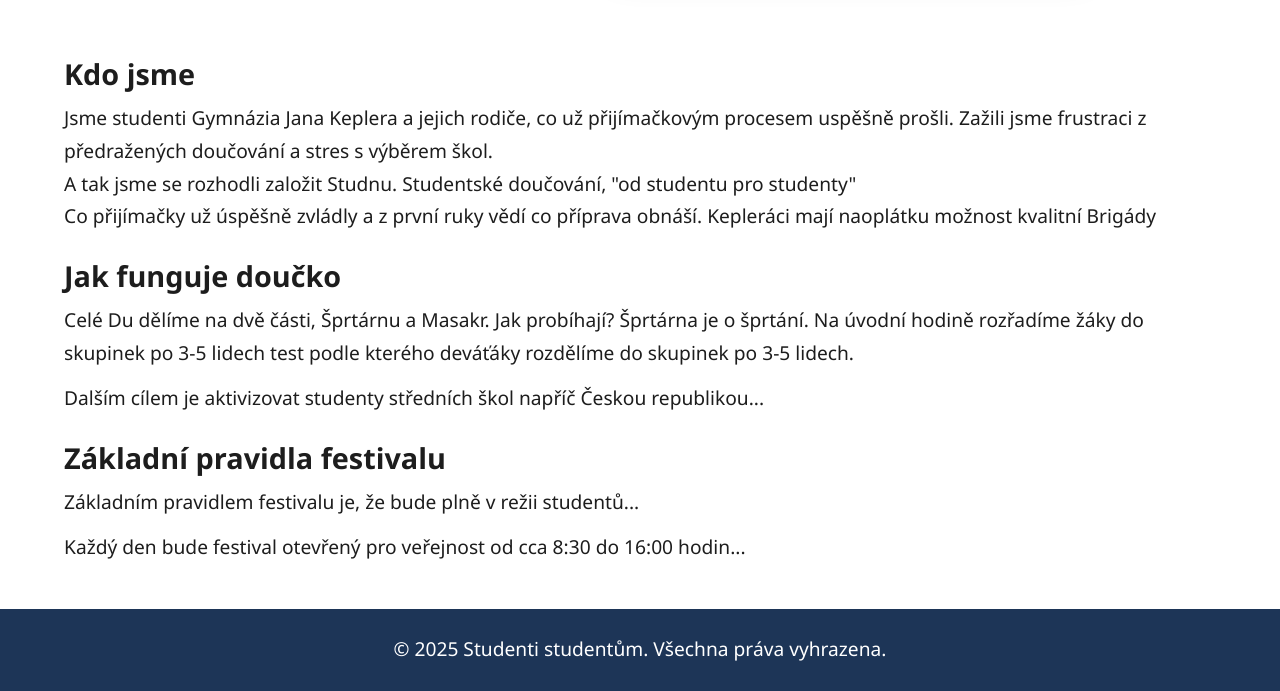
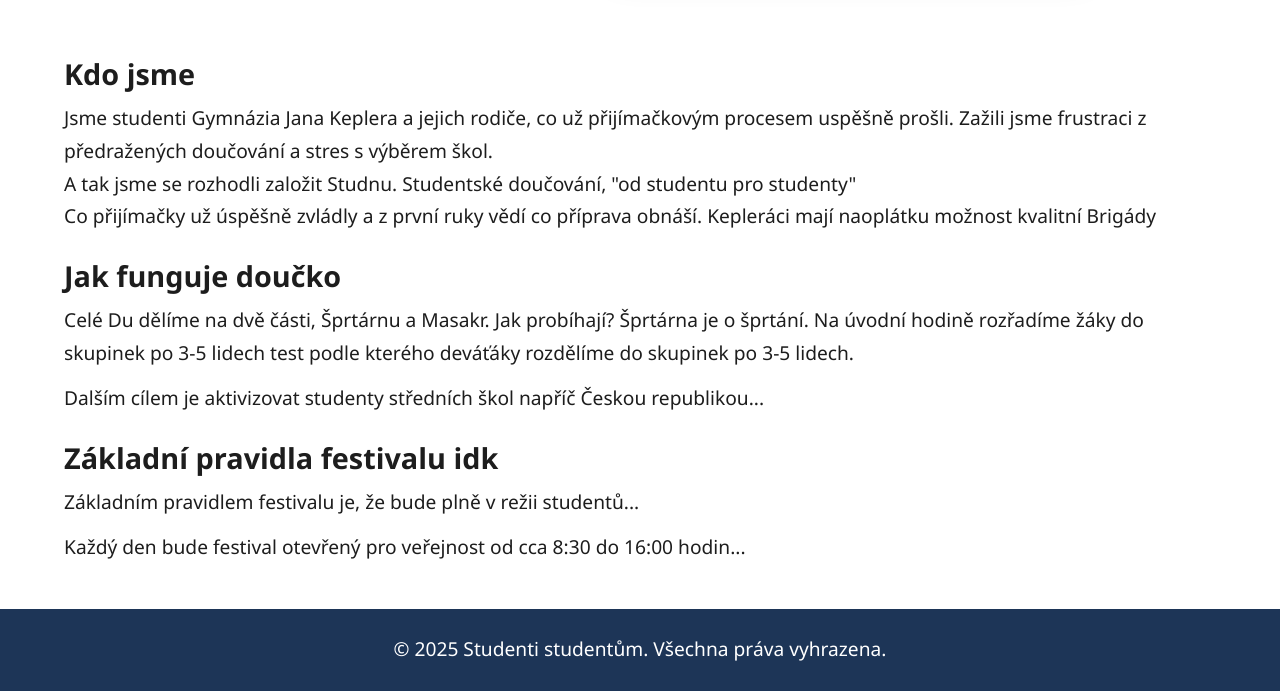
Before and after one commit to tomashanzal/website-DU, a Flask app: page / in a window 1280 px wide. Shown: the part 514-1205 px from the top of the page. Run offline with Flask 3, Linux system fonts and the light colour scheme.

Commit message:
Update home.html

```diff
--- a/app/templates/home.html
+++ b/app/templates/home.html
@@ -158,7 +158,7 @@
             Dalším cílem je aktivizovat studenty středních škol napříč Českou republikou...
         </p>
 
-        <h3>Základní pravidla festivalu</h3>
+        <h3>Základní pravidla festivalu idk</h3>
         <p>
             Základním pravidlem festivalu je, že bude plně v režii studentů...
         </p>
```
